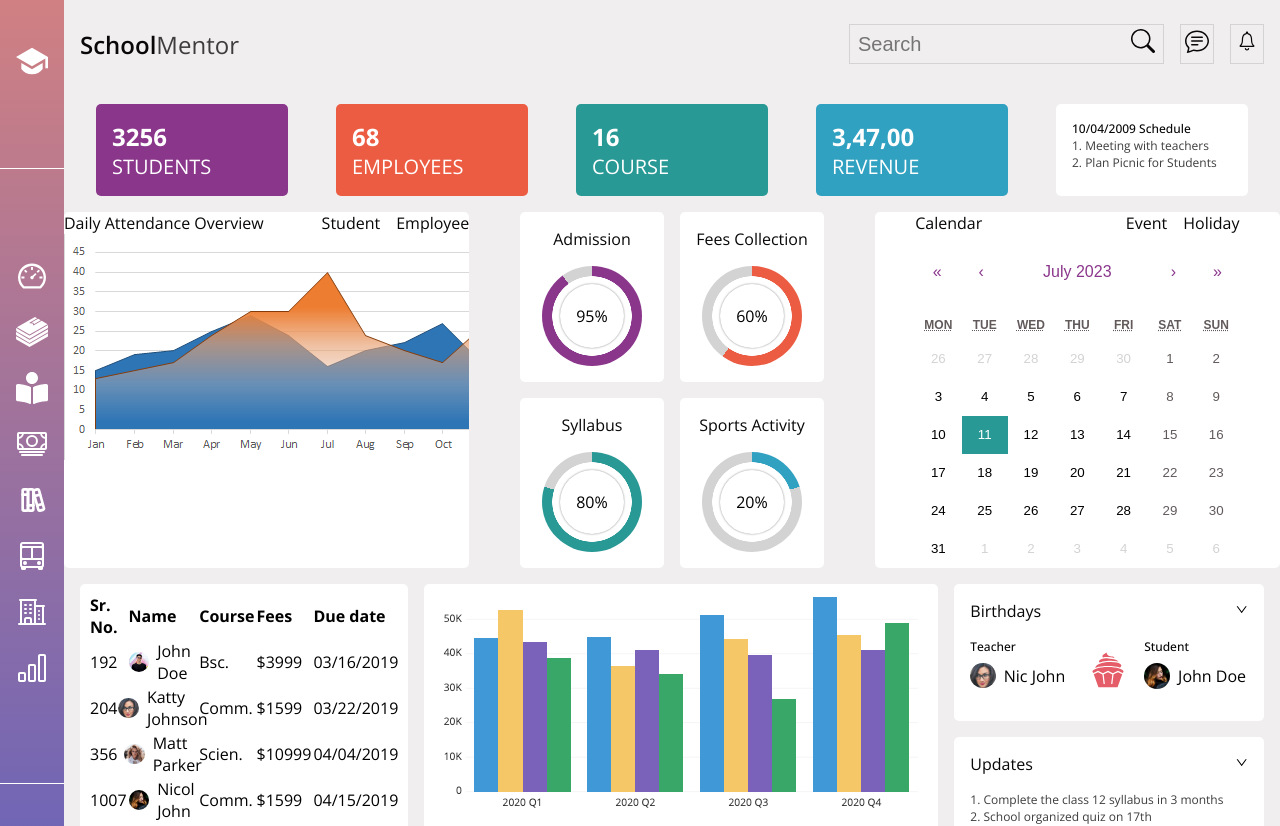
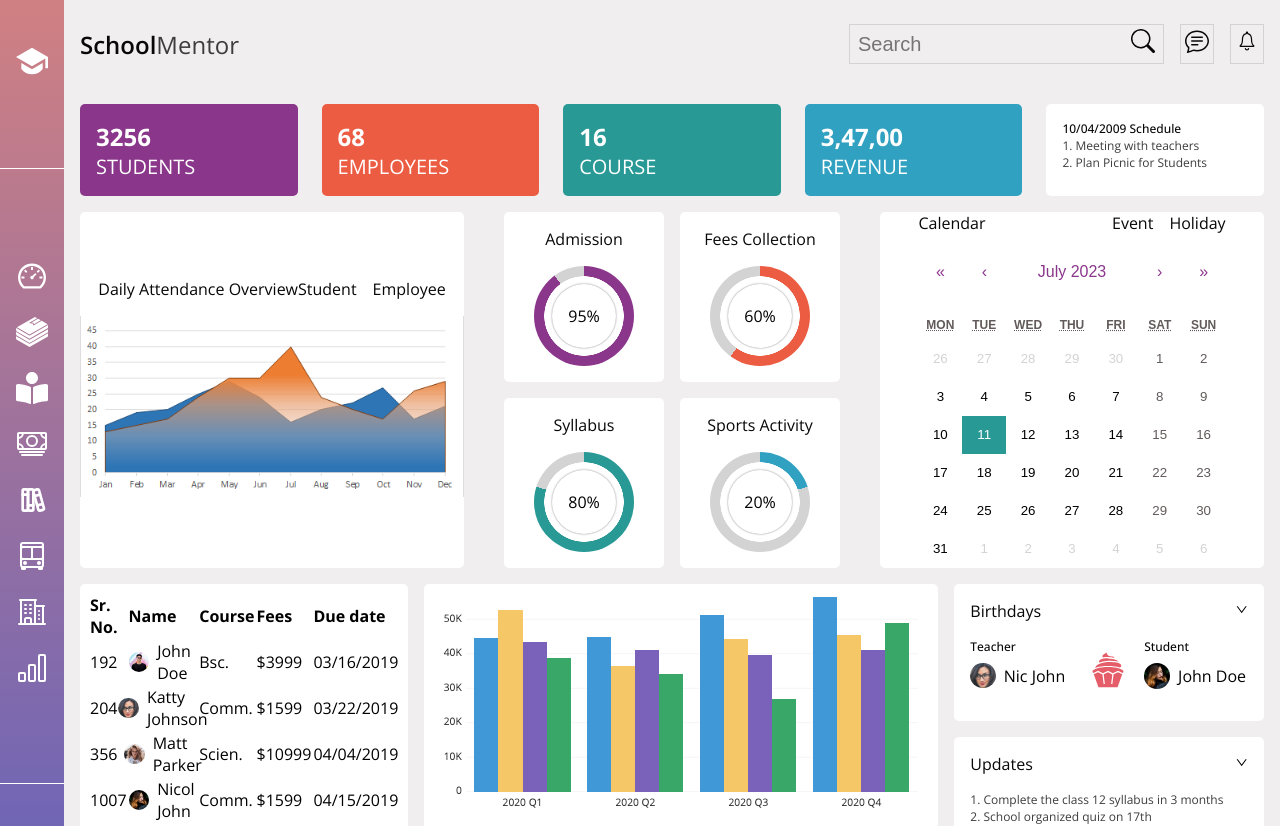
Before and after one commit to EdraakSystems/dash_design2, a React (Create React App) app: page / in a window 1280 px wide. Shown: the top 826 px of the page. Built offline with nearby package versions, Linux system fonts and the light colour scheme.

Commit message:
card2 fix

```diff
--- a/src/components/Cards1/Cards1.css
+++ b/src/components/Cards1/Cards1.css
@@ -1,14 +1,14 @@
 .dash_cards1 {
     display: flex;
-    justify-content: space-evenly;
-    gap: 1rem;
+    gap: 1.5rem;
     flex-wrap: wrap;
+    margin-inline: 1rem;
 }
 
 .cards1_data {
+    flex: 1;
     padding: 1rem;
     border-radius: 5px;
-    width: 12rem;
 }
 
 .card_bg1 {
--- a/src/components/Cards2/Cards2.css
+++ b/src/components/Cards2/Cards2.css
@@ -2,27 +2,34 @@
     display: flex;
     flex-wrap: wrap;
     justify-content: space-evenly;
+    margin-inline: 1rem;
+    gap: 1rem;
 }
 
-.cards2_width {
+.cards_width {
     flex: 1;
-    /* width: 22rem; */
-    /* max-width: 15rem;
-    min-width: 15rem; */
 }
 
 .cards2_table {
+    display: flex;
+    flex-direction: column;
+    align-items: center;
+    justify-content: center;
+    gap: 1rem;
     background-color: white;
     border-radius: 5px;
-    overflow: hidden;
 }
 
-.cards2_table :first-child {
+.table_graph_info {
     display: flex;
-    justify-content: space-between;
+    justify-self: space-between;
 }
 
-.cards2_table>div>h3 {
+.table_graph_data>img {
+    width: 100%;
+}
+
+.table_graph_legend {
     display: flex;
     gap: 1rem;
 }
@@ -42,7 +49,7 @@
     gap: 1rem;
     background: white;
     border-radius: 5px;
-    width: 9rem;
+    width: 10rem;
 }
 
 .progress-bar1 {
--- a/src/components/Cards2/Cards2.jsx
+++ b/src/components/Cards2/Cards2.jsx
@@ -5,73 +5,37 @@ import Calendarr from "../Calendar/Calendarr";
 const Cards2 = () => {
   return (
     <section className="dash_cards2">
-      <div className="cards2_table cards2_width">
-        <div>
+      <div className="cards2_table cards_width">
+        <div className="table_graph_info">
           <h3>Daily Attendance Overview</h3>
-          <h3>
+          <h3 className="table_graph_legend">
             <span>Student</span>
             <span>Employee</span>
           </h3>
         </div>
-        <div>
+        <div className="table_graph_data">
           <img src={require("../../assets/graph1.png")} alt="barchart" />
         </div>
       </div>
-      <div className="card2_progress cards2_width">
+      <div className="card2_progress cards_width">
         <div className="progress">
           <h3>Admission</h3>
-          <div class="progress-bar1">
-            <progress
-              value="75"
-              min="0"
-              max="100"
-              style={{ visibility: "hidden", height: 0, width: 0 }}
-            >
-              75%
-            </progress>
-          </div>
+          <div class="progress-bar1"></div>
         </div>
         <div className="progress">
           <h3>Fees Collection</h3>
-          <div class="progress-bar2">
-            <progress
-              value="75"
-              min="0"
-              max="100"
-              style={{ visibility: "hidden", height: 0, width: 0 }}
-            >
-              75%
-            </progress>
-          </div>
+          <div class="progress-bar2"></div>
         </div>
         <div className="progress">
           <h3>Syllabus</h3>
-          <div class="progress-bar3">
-            <progress
-              value="75"
-              min="0"
-              max="100"
-              style={{ visibility: "hidden", height: 0, width: 0 }}
-            >
-              75%
-            </progress>
-          </div>
+          <div class="progress-bar3"></div>
         </div>
         <div className="progress">
           <h3>Sports Activity</h3>
-          <div class="progress-bar4">
-            <progress
-              value="75"
-              min="0"
-              max="100"
-              style={{ visibility: "hidden", height: 0, width: 0 }}
-            >
-              75%
-            </progress>
-          </div>
+          <div class="progress-bar4"></div>
         </div>
       </div>
-      <div className="cards2_calendar cards2_width">
+      <div className="cards2_calendar cards_width">
         <div>
           <h3>Calendar</h3>
           <h3>
--- a/src/components/Cards3/Cards3.jsx
+++ b/src/components/Cards3/Cards3.jsx
@@ -7,10 +7,10 @@ import { GiCupcake } from "react-icons/gi";
 const Cards3 = () => {
   return (
     <section className="dash_cards3">
-      <div className="cards3_table cards2_width">
+      <div className="cards3_table cards_width">
         <Table />
       </div>
-      <div className="cards3_graphs cards2_width">
+      <div className="cards3_graphs cards_width">
         <div className="graphs">
           <img src={require("../../assets/graph2.png")} alt="barchart" />
         </div>
@@ -18,7 +18,7 @@ const Cards3 = () => {
           <img src={require("../../assets/graph3.png")} alt="barchart" />
         </div>
       </div>
-      <div className="cards3_cards cards2_width">
+      <div className="cards3_cards cards_width">
         <div className="cards3_cards_card">
           <div className="card_heading">
             <h3>Birthdays</h3>
```
